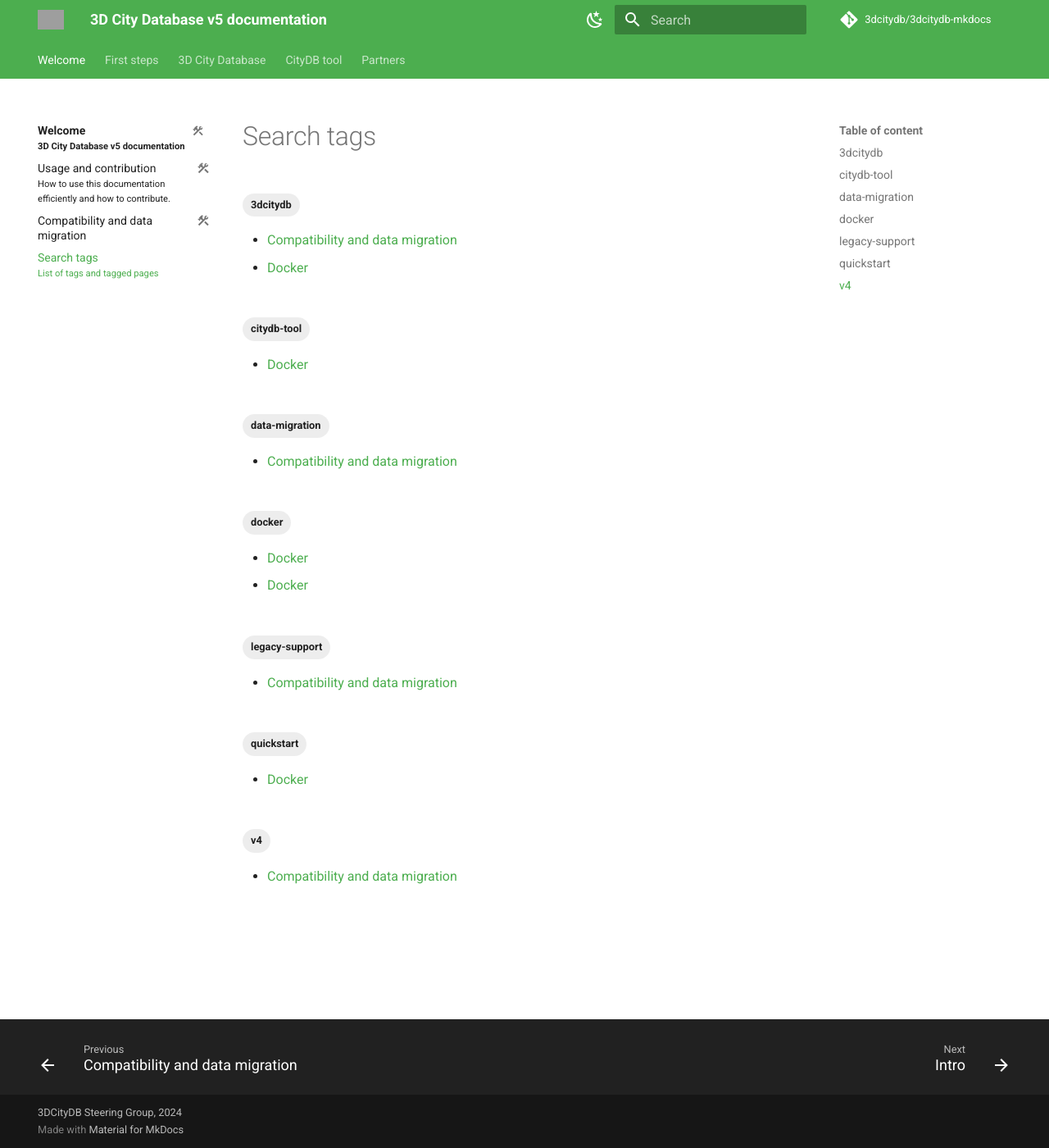
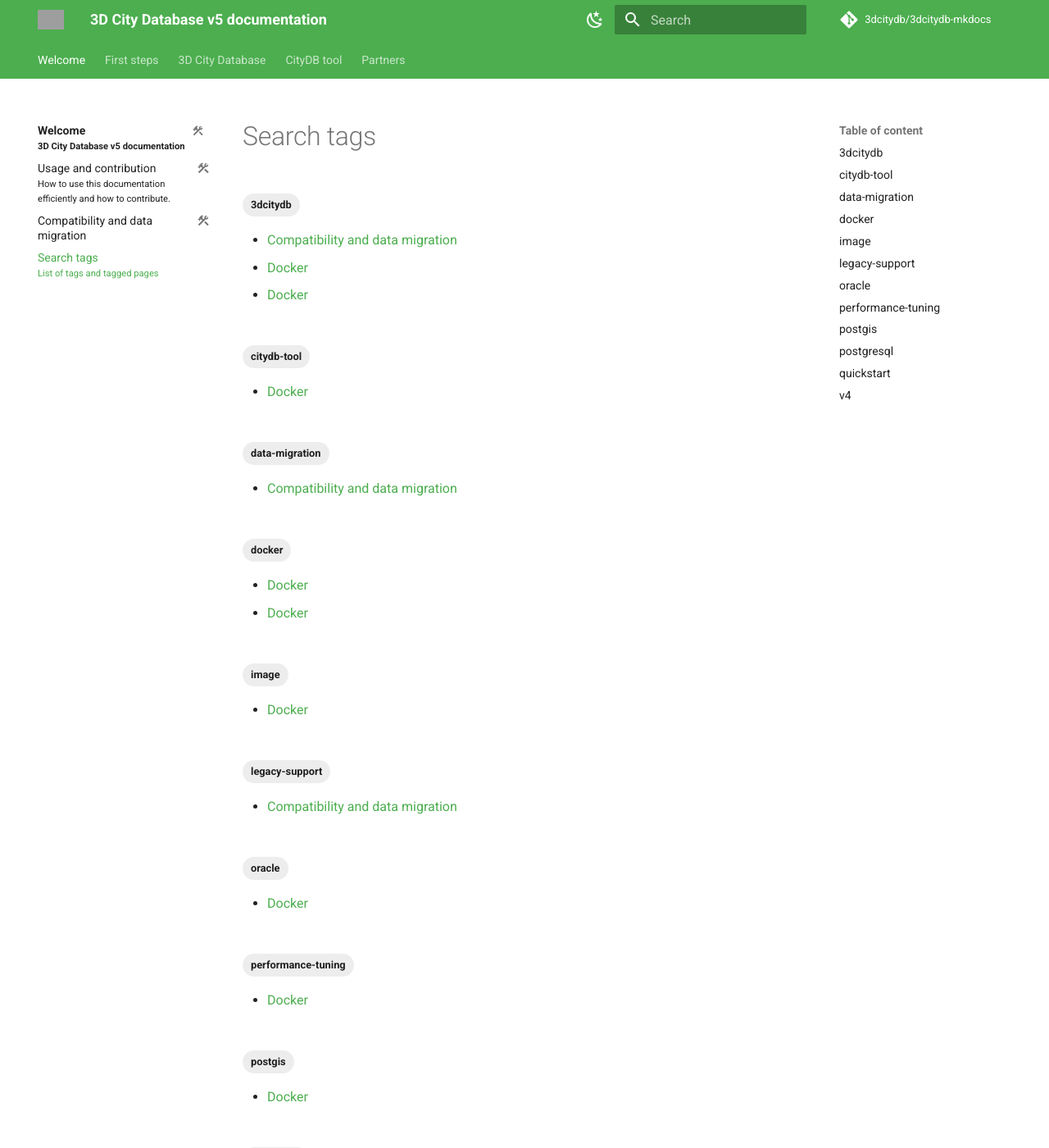
Before and after one commit to BWibo/3dcitydb-mkdocs, an MkDocs documentation site: the page built from docs/tags.md, in a window 1280 px wide and 1400 px high. Shown: the whole window at 82% size. Built offline with MkDocs 1.6.1 and Material for MkDocs 9.7.7, drawn with Linux system fonts in a browser that asks for light colours; comment, search, counter and statistics services are not loaded; some of the changed lines change nothing that is shown; grey boxes are pictures that could not be loaded.

Commit message:
finalize 3dcitydb docker

````diff
--- a/docs/3dcitydb/docker.md
+++ b/docs/3dcitydb/docker.md
@@ -3,30 +3,35 @@
 subtitle: 3DCityDB Docker
 description: Usage of the 3D City Database with Docker
 icon: fontawesome/brands/docker
-status: wip
+status: new
 tags:
+  - 3dcitydb
   - docker
+  - image
+  - postgresql
+  - postgis
+  - oracle
+  - performance-tuning
 ---
 
-- Add note on performance tuning for large datasets!!
-- Add new tags
-- Update examples to show usage of simple, new tags
+The 3DCityDB Docker images are available for _PostgreSQL/PostGIS_ and _Oracle_. The PostgreSQL/PostGIS version is based on the official [PostgreSQL](https://github.com/docker-library/postgres/){target="blank"} and [PostGIS](https://github.com/postgis/docker-postgis/){target="blank} Docker images.
 
-The 3DCityDB Docker images are available for _PostgreSQL/PostGIS_ and _Oracle_. The PostgreSQL/PostGIS version is based on the official [PostgreSQL](https://github.com/docker-library/postgres/){target="_blank"} and [PostGIS](https://github.com/postgis/docker-postgis/){target="_blank} Docker images.
-
-The Oracle version is based on the _Oracle Database Enterprise Edition_ images available from the [Oracle Container registry](https://container-registry.oracle.com){target="_blank"}.
+The Oracle version is based on the _Oracle Database Enterprise Edition_ images available from the [Oracle Container registry](https://container-registry.oracle.com){target="blank"}.
 
 ![3D City Database on Docker](./assets/citydb_docker_logo.png){ width="100" }
 /// caption
 ///
 
-The images described here are available for 3DCityDB version `v4.0.0` and newer. Images for older 3DCityDB versions are available from [TUM-GIS 3DCityDB Docker images](https://github.com/tum-gis/3dcitydb-docker-postgis/){target="_blank"}.
+The images described here are available for 3DCityDB version `v4.0.0` and newer. Images for older 3DCityDB versions are available from [TUM-GIS 3DCityDB Docker images](https://github.com/tum-gis/3dcitydb-docker-postgis/){target="blank"}.
 
 !!! info "Docker image versions and compatibility"
     The 3DCityDB Docker images for `>= v5.x.x` are __only__ available for PostgreSQL/PostGIS and are only compatible with
-    the [`citydb-tool`](../citydb-tool/docker.md) images, as of writing this (2024-12).
+    the [`citydb-tool`](../citydb-tool/docker.md) images, as of writing this (2025-01). See [here](../compatibility.md) for more on CityGML version and 3DCityDB compatibility.
 
 When designing the images we tried to stay as close as possible to the behavior of the base images and the [3DCityDB Shell scripts](../first-steps/setup.md). Thus, all configuration options you may be used to from the base images, are available for the 3DCityDB Docker images as well.
+
+!!! tip "Performance tuning for large datasets"
+    The configuration of the PostgreSQL database has significant impact on performance, e.g. for data [`import`](../citydb-tool/import.md) and [`export`](../citydb-tool/export_shared_options.md) operations. See [Performance tuning for PostgreSQL/PostGIS](#performance-tuning-for-postgresqlpostgis-containers) for more.
 
 ## TL;DR
 
@@ -57,7 +62,14 @@
 
 ## Image variants and versions
 
-The images are available in various _variants_ and _versions_. The PostgreSQL/PostGIS images are available based on _Debian_ and _Alpine Linux_, the Oracles image are based on _Oracle Linux_. The table below gives an overview on the available image versions.
+The images are available in various _variants_ and _versions_. The PostgreSQL/PostGIS images are available based on _Debian_ and _Alpine Linux_, the Oracles image are based on _Oracle Linux_. For the Alpine Linux images `-alpine` is appended to the image tag. The table below gives an overview on the available image versions.
+
+!!! info
+    Depending on the base image variant and version, different versions of PostGIS dependencies (e.g. geos, gdal, proj, sfcgal) are shipped in the base images. Make sure to check the [official PostGIS Docker](https://hub.docker.com/r/postgis/postgis){target="blank"} page for details, if you have specific version requirements.
+
+    As of 2025-01 the __recommended version__ with latest dependencies (geos=3.12.2, gdal=3.9.2, proj=9.4, and sfcgal=1.5.1) is: `latest-alpine` :material-arrow-right: `5.0.0-alpine`, `17-3.5-5.0.0-alpine` or `17-3.5-4.4.0-alpine` for 3DCityDB `v4`.
+
+The `edge` images are automatically built and published on every push to the _master_ branch of the [3DCityDB Github repository](https://github.com/3dcitydb/3dcitydb){target="blank"} using the latest stable version of the base images. The `latest` and _release_ image versions are only built when a new release is published on Github. The `latest` tag will point to the most recent release version using the latest base image version.
 
 |   Tag  | PostGIS (Debian) | PostGIS (Alpine) | Oracle |
 | :------ | :---------------- | :---------------- | :------ |
@@ -73,38 +85,89 @@
 !!! note
     Minor releases are not listed in this table.The latest 3DCityDB version is:
 
-    [![version-badge-github](https://img.shields.io/github/v/release/3dcitydb/3dcitydb?label=Github&logo=github)](https://github.com/3dcitydb/3dcitydb/releases){ target="_blank" }
+    [![version-badge-github](https://img.shields.io/github/v/release/3dcitydb/3dcitydb?label=Github&logo=github)](https://github.com/3dcitydb/3dcitydb/releases){ target="blank" }
 
     The latest image version is:
 
-    [![version-badge-dockerhub](https://img.shields.io/docker/v/3dcitydb/3dcitydb-pg?label=Docker%20Hub&logo=docker&logoColor=white&sort=semver)](https://hub.docker.com/r/3dcitydb/3dcitydb-pg/tags){ target="_blank" }
+    [![version-badge-dockerhub](https://img.shields.io/docker/v/3dcitydb/3dcitydb-pg?label=Docker%20Hub&logo=docker&logoColor=white&sort=semver)](https://hub.docker.com/r/3dcitydb/3dcitydb-pg/tags){ target="blank" }
 
     The latest `v5` image versions are:
 
     [![version badge v5](https://ghcr-badge.egpl.dev/3dcitydb/3dcitydb-pg-v5/tags?color=%2344cc11&ignore=latest&n=4&label=image+tags&trim=)](https://github.com/3dcitydb/3dcitydb/pkgs/container/3dcitydb-pg-v5)
 
-The `edge` images are automatically built and published on every push to the _master_ branch of the [3DCityDB Github repository](https://github.com/3dcitydb/3dcitydb){target="_blank"} using the latest stable version of the base images. The `latest` and __release__ image versions are only built when a new release is published on Github. The `latest` tag will point to the most recent release version using the latest base image version.
-
 ### PostgreSQL/PostGIS images
 
 The PostgreSQL/PostGIS images are available from [3DCityDB
-DockerHub](https://hub.docker.com/r/3dcitydb/3dcitydb-pg){target="_blank"} and [Github
+DockerHub](https://hub.docker.com/r/3dcitydb/3dcitydb-pg){target="blank"} and [Github
 container
-registry](https://github.com/3dcitydb/3dcitydb/pkgs/container/3dcitydb-pg){target="_blank"}.
+registry](https://github.com/3dcitydb/3dcitydb/pkgs/container/3dcitydb-pg){target="blank"}.
 
-``` shell
-docker pull 3dcitydb/3dcitydb-pg[:TAG]
-docker pull ghcr.io/3dcitydb/3dcitydb-pg[:TAG]
-```
+=== "Dockerhub"
 
-The image tags are compose of the _base image version_, the _3DCityDB version_ and the _image variant_,
-`<base image version>-<3DCityDB version>-<image variant>`. The base image version is inherited from the [PostGIS Docker
+    ``` shell
+    docker pull 3dcitydb/3dcitydb-pg
+    ```
+
+=== "ghcr.io"
+
+    ``` shell
+    docker pull ghcr.io/3dcitydb/3dcitydb-pg
+    ```
+
+#### Tags
+
+3DCityDB Docker offers a wide set of image variants and versions for different purposes that can be accessed using the image tag.
+
+=== "Dockerhub"
+
+    ``` shell
+    docker pull 3dcitydb/3dcitydb-pg[:TAG]
+    ```
+
+=== "ghcr.io"
+
+    ``` shell
+    docker pull ghcr.io/3dcitydb/3dcitydb-pg[:TAG]
+    ```
+
+##### Short tags
+
+For each major release of 3DCityDB (e.g. `5.x.x`) a set images using the _3DCityDB version_ and the _image variant_ as tag are released. These versions use the latest base image available. The tags compose of `<major>.<minor>[-<image variant>]` and `<major>[-<image variant>]` are volatile and point to the latest 3DCityDB release. For instance, `5` and `5.1` will point to `5.1.x`, if it is the latest version. This is handy, when you want automatic updates for minor or micro releases.
+
+=== "Dockerhub"
+
+    ``` shell
+    docker pull 3dcitydb/3dcitydb-pg:5
+    docker pull 3dcitydb/3dcitydb-pg:5.0
+    docker pull 3dcitydb/3dcitydb-pg:5.0.0
+    docker pull 3dcitydb/3dcitydb-pg:latest
+
+    docker pull 3dcitydb/3dcitydb-pg:5-alpine
+    docker pull 3dcitydb/3dcitydb-pg:5.0-alpine
+    docker pull 3dcitydb/3dcitydb-pg:5.0.0-alpine
+    docker pull 3dcitydb/3dcitydb-pg:latest-alpine
+    ```
+
+=== "ghcr.io"
+
+    ``` shell
+    docker pull ghcr.io/3dcitydb-pg:5
+    docker pull ghcr.io/3dcitydb-pg:5.0
+    docker pull ghcr.io/3dcitydb-pg:5.0.0
+    docker pull ghcr.io/3dcitydb-pg:latest
+
+    docker pull ghcr.io/3dcitydb-pg:5-alpine
+    docker pull ghcr.io/3dcitydb-pg:5.0-alpine
+    docker pull ghcr.io/3dcitydb-pg:5.0.0-alpine
+    docker pull ghcr.io/3dcitydb-pg:latest-alpine
+    ```
+
+##### Version specific tags
+
+Besides the shorthand tags listed above, version specific tags including the base image version are released. This is helpful, if you want to use a specific PostgreSQL or PostGIS version.
+
+The image tags are compose of the _base image version_, the _3DCityDB version_ and the _image variant_, `<base image version>-<3DCityDB version>-<image variant>`. The base image version is inherited from the [PostGIS Docker
 images](https://hub.docker.com/r/postgis/postgis/tags), e.g. `16-3.4`. Debian is the default image variant, where no image variant is appended to the tag. For the Alpine Linux images `-alpine` is appended. Currently supported base image versions are listed in in the table below.
-
-!!! warning
-    Depending on the base image variant and version, different versions of PostGIS dependencies (e.g. geos, gdal, proj, sfcgal) are shipped in the base images. Make sure to check the [official PostGIS Docker](https://hub.docker.com/r/postgis/postgis){target="_blank"} page for details, if you have specific version requirements.
-
-    As of 2024-12 the __recommended version__ with latest dependencies (geos=3.12.2, gdal=3.9.2, proj=9.4, and sfcgal=1.5.1) is: `latest-alpine` :material-arrow-right: `17-3.5-5.0.0-alpine` or `17-3.5-4.4.0-alpine` for 3DCityDB `v4`.
 
 | PSQL version :material-arrow-down: <br> PostGIS version :material-arrow-right:  |   3.0  |   3.1  |   3.2  |   3.3  |   3.4  | 3.5    |
 |:--:|:------:|:------:|:------:|:------:|:------:|--------|
@@ -118,21 +181,27 @@
 Overview on supported PostgreSQL/PostGIS versions.
 ///
 
-The full list of available images can be found on [DockerHub](https://hub.docker.com/r/3dcitydb/3dcitydb-pg/tags?page=1&ordering=last_updated){target="_blank"} or [Github](https://github.com/3dcitydb/3dcitydb/pkgs/container/3dcitydb-pg){target="_blank"}.
+The full list of available images can be found on [DockerHub](https://hub.docker.com/r/3dcitydb/3dcitydb-pg/tags?page=1&ordering=last_updated){target="blank"} or [Github](https://github.com/3dcitydb/3dcitydb/pkgs/container/3dcitydb-pg){target="blank"}.
 
 Here are some examples for full image tags:
 
-``` shell
-docker pull 3dcitydb/3dcitydb-pg:9.5-2.5-4.4.0
-docker pull 3dcitydb/3dcitydb-pg:13-3.2-4.4.0
-docker pull 3dcitydb/3dcitydb-pg:13-3.2-4.4.0-alpine
-docker pull 3dcitydb/3dcitydb-pg:16-3.4-4.4.0-alpine
+=== "Dockerhub"
 
-docker pull ghcr.io/3dcitydb/3dcitydb-pg:9.5-2.5-4.4.0
-docker pull ghcr.io/3dcitydb/3dcitydb-pg:13-3.2-4.4.0
-docker pull ghcr.io/3dcitydb/3dcitydb-pg:13-3.2-4.4.0-alpine
-docker pull ghcr.io/3dcitydb/3dcitydb-pg:16-3.4-4.4.0-alpine
-```
+    ``` bash
+    docker pull 3dcitydb/3dcitydb-pg:9.5-2.5-4.4.0
+    docker pull 3dcitydb/3dcitydb-pg:13-3.2-4.4.0
+    docker pull 3dcitydb/3dcitydb-pg:13-3.2-4.4.0-alpine
+    docker pull 3dcitydb/3dcitydb-pg:17-3.5-4.4.0-alpine
+    ```
+
+=== "ghcr.io"
+
+    ``` bash
+    docker pull ghcr.io/3dcitydb/3dcitydb-pg:9.5-2.5-4.4.0
+    docker pull ghcr.io/3dcitydb/3dcitydb-pg:13-3.2-4.4.0
+    docker pull ghcr.io/3dcitydb/3dcitydb-pg:13-3.2-4.4.0-alpine
+    docker pull ghcr.io/3dcitydb/3dcitydb-pg:17-3.5-4.4.0-alpine
+    ```
 
 ### Oracle images
 
@@ -166,7 +235,7 @@
 ### PostgreSQL/PostGIS environment variables
 
 The 3DCityDB PostgreSQL/PostGIS Docker images make use of the following environment variables inherited from the official
-[PostgreSQL](https://hub.docker.com/_/postgres){target="_blank"} and [PostGIS](https://registry.hub.docker.com/r/postgis/postgis/){target="_blank"} Docker images. Refer to the documentations of both images for much more configuration options.
+[PostgreSQL](https://hub.docker.com/_/postgres){target="blank"} and [PostGIS](https://registry.hub.docker.com/r/postgis/postgis/){target="blank"} Docker images. Refer to the documentations of both images for much more configuration options.
 
 `POSTGRES_DB=database name`
 
@@ -182,7 +251,7 @@
 
 `POSTGIS_SFCGAL=trueyes|no`
 
-:   If set, [PostGIS SFCGAL](http://www.sfcgal.org/){target="_blank"} support is enabled. __Note:__ SFCGAL may not be available in some older Alpine based images (PostgresSQL `< v12`). Refer to the [official PostGIS Docker docs](https://registry.hub.docker.com/r/postgis/postgis/){target="_blank"} for more details. Setting the variable on those images will have no effect.
+:   If set, [PostGIS SFCGAL](http://www.sfcgal.org/){target="blank"} support is enabled. __Note:__ SFCGAL may not be available in some older Alpine based images (PostgresSQL `< v12`). Refer to the [official PostGIS Docker docs](https://registry.hub.docker.com/r/postgis/postgis/){target="blank"} for more details. Setting the variable on those images will have no effect.
 
 ### Oracle environment variables
 
@@ -208,8 +277,8 @@
 
 `BASEIMAGE_TAG=tag of the base image`
 
-:   Tag of the base image that is used for the build. Available tags can be found on DockerHub for the [PostgreSQL/PostGIS images](https://registry.hub.docker.com/r/postgis/postgis/tags?page=1&ordering=last_updated){target="_blank"} and
-in the [Oracle container registry](https://container-registry.oracle.com){target="_blank"}.
+:   Tag of the base image that is used for the build. Available tags can be found on DockerHub for the [PostgreSQL/PostGIS images](https://registry.hub.docker.com/r/postgis/postgis/tags?page=1&ordering=last_updated){target="blank"} and
+in the [Oracle container registry](https://container-registry.oracle.com){target="blank"}.
 
 ### PostgreSQL/PostGIS
 
@@ -222,19 +291,98 @@
     cd 3dcitydb/postgresql/
     ```
 
-2. Build the Postgresql/PostGIS image using  [`docker build`](https://docs.docker.com/reference/cli/docker/buildx/build/):
+2. Build the PostgreSQL/PostGIS image using  [`docker build`](https://docs.docker.com/reference/cli/docker/buildx/build/):
 
     ``` bash
     docker build -t 3dcitydb/3dcitydb-pg .
     # or with a specific base image tag
     docker build -t 3dcitydb/3dcitydb-pg \
-        --build-arg BASEIMAGE_TAG=16-3.4 \
+        --build-arg BASEIMAGE_TAG=17-3.5 \
       .
+    ```
+
+#### Include data in an images
+
+In general, it is __not recommended__ to store data directly inside a Docker image and use [docker volumes](https://docs.docker.com/storage/volumes/){target="blank"} instead. Volumes are the preferred mechanism for persisting data generated by and used by Docker containers. However, for some use-cases it can be very handy to create a Docker image including data. For instance, if you have
+automated tests operating on the exact same data every time or you want to prepare a 3DCityDB image including data for a lecture or workshop, that will run out of the box, without having to import data first.
+
+!!! warning
+    The practice described here has many drawbacks and is a potential security threat. It should not be performed with sensitive data!
+
+##### Image creation process
+
+1. Choose a 3DCityDB image that is suitable for you purpose. You will not be able to change the image version later, as you could easily do when using volumes (the default). Available versions are listed in [Image variants and versions](#image-variants-and-versions). To update an image with data, it has to be recreated from scrap using the desired/updated base image.
+
+2. Create a Docker network and start a 3DCityDB Docker container:
+
+    ``` bash
+    docker network create citydb-net
+    docker run -d --name citydbTemp \
+      --network citydb-net \
+      -e "PGDATA=/mydata" \
+      -e "POSTGRES_PASSWORD=changeMe" \
+      -e "SRID=25832" \
+    3dcitydb/3dcitydb-pg:17-3.5-5.0.0
+    ```
+
+    !!! warning
+        The database credentials and settings provided in this step cannot be changed when later on creating containers from this image!
+
+    Note down the database connection credentials (db name, username,  password) or you won't be able to access the content later.
+
+3. Import data to the container. For this example we are using the [LoD3 Railway dataset](https://github.com/3dcitydb/importer-exporter/raw/master/resources/samples/Railway%20Scene/Railway_Scene_LoD3.zip){target="blank"} and the [CityDB tool](../citydb-tool/import.md).
+
+    ``` bash
+    docker run -i -t --rm \
+        --network citydb-net \
+        -v /d/temp:/data \
+      3dcitydb/citydb-tool import \
+        -H citydbTemp \
+        -d postgres \
+        -u postgres \
+        -p changeMe \
+        /data/Railway_Scene_LoD3.zip
+    ```
+
+4. Stop the running 3DCityDB container, remove the network and commit it to an image:
+
+    ``` bash
+    docker stop citydbTemp
+    docker network rm citydb-net
+    docker commit citydbTemp 3dcitydb/3dcitydb-pg:17-3.5-5.0.0-railwayScene_LoD3
+    ```
+
+5. Remove the 3DCityDB container:
+
+    ``` bash
+    docker rm -f -v citydbTemp
+    ```
+
+    We have now created a 3DCityDB image that contains data that can e.g. be pushed to a Docker registry or exported as TAR. When creating containers from this image, it is not required to specify any configuration parameter as you usually would, when creating a fresh 3DCityDB container.
+
+    ``` bash
+    docker run --name cdbWithData --rm -p 5432:5432 \
+      3dcitydb/3dcitydb-pg:17-3.5-5.0.0-railwayScene_LoD3
+    ```
+
+    To connect to the database, use the credentials you set in step 2. The
+    following example lists the tables of the DB running in the container
+    using `psql`.
+
+    ``` bash
+    export PGPASSWORD=postgres
+    query='SELECT COUNT(*) FROM citydb.cityobject;'
+    psql -h localhost -p 5432 -U postgres -d postgres -c "$query"
+
+    # count
+    # -------
+    #   231
+    # (1 row)
     ```
 
 ### Oracle
 
-To build 3DCityDB Docker images for Oracle, you first need a Docker image for the Oracle database. You can either build the Oracle image yourself using the Dockerfiles and guidelines provided in the [Oracle GitHub repository](https://github.com/oracle/docker-images){target="_blank"}. Alternatively, you can download a pre-built Oracle database image from the [Oracle Container registry](https://container-registry.oracle.com){target="_blank"}.
+To build 3DCityDB Docker images for Oracle, you first need a Docker image for the Oracle database. You can either build the Oracle image yourself using the Dockerfiles and guidelines provided in the [Oracle GitHub repository](https://github.com/oracle/docker-images){target="blank"}. Alternatively, you can download a pre-built Oracle database image from the [Oracle Container registry](https://container-registry.oracle.com){target="blank"}.
 
 !!! note
 
@@ -282,9 +430,9 @@
 
 ## Performance tuning for PostgreSQL/PostGIS containers
 
-PostgreSQL databases offer a wide range of configuration parameters that affect database performance and enable e.g. parallelization of queries. Database optimization is a complex topic but using [PGTune](https://pgtune.leopard.in.ua){target="_blank"} you can easily get a set of configuration options, that may help to increase database performance.
+The configuration of the PostgreSQL database has significant impact on performance, e.g. for data [`import`](../citydb-tool/import.md) and [`export`](../citydb-tool/export_shared_options.md) operations. PostgreSQL databases offer a wide range of configuration parameters that affect database performance and enable e.g. parallelization of queries. Database optimization is a complex topic but using [PGTune](https://pgtune.leopard.in.ua){target="blank"} you can easily get a set of configuration options, that may help to increase database performance.
 
-1. Visit the [PGTune website](https://pgtune.leopard.in.ua/){target="_blank"}, fill in the form and generate a set of parameters for your system. You will get something like this:
+1. Visit the [PGTune website](https://pgtune.leopard.in.ua/){target="blank"}, fill in the form and generate a set of parameters for your system. You will get something like this:
 
     ``` text
     # DB Version: 13
@@ -313,9 +461,9 @@
     max_parallel_maintenance_workers = 4
     ```
 
-2. Pass these configuration parameters to `postgres` (see emphasized line) using the the `-c` option when starting your DCityDB container with [`docker run`](https://docs.docker.com/engine/reference/run){target="_blank"}.
+2. Pass these configuration parameters to `postgres` (see emphasized line) using the the `-c` option when starting your DCityDB container with [`docker run`](https://docs.docker.com/engine/reference/run){target="blank"}.
 
-    ``` bash hl_lines="4"
+    ``` bash hl_lines="4-20"
     docker run -d -i -t --name citydb -p 5432:5342 \
       -e SRID=25832 \
       -e POSTGRES_PASSWORD=changeMe \
@@ -337,82 +485,3 @@
       -c max_parallel_workers=8 \
       -c max_parallel_maintenance_workers=4
     ```
-
-## Include data in a 3DCityDB Docker images
-
-In general, it is __not recommended__ to store data directly inside a Docker image and use [docker volumes](https://docs.docker.com/storage/volumes/){target="blank"} instead. Volumes are the preferred mechanism for persisting data generated by and used by Docker containers. However, for some use-cases it can be very handy to create a Docker image including data. For instance, if you have
-automated tests operating on the exact same data every time or you want to prepare a 3DCityDB image including data for a lecture or workshop, that will run out of the box, without having to import data first.
-
-!!! warning
-    The practice described here has many drawbacks and is a potential security threat. It should not be performed with sensitive data!
-
-### Image creation process
-
-1. Choose a 3DCityDB image that is suitable for you purpose. You will not be able to change the image version later, as you could easily do when using volumes (the default). Available versions are listed in [Image variants and versions](#image-variants-and-versions). To update an image with data, it has to be recreated from scrap using the desired/updated base image.
-
-2. Create a Docker network and start a 3DCityDB Docker container:
-
-    ``` bash
-    docker network create citydb-net
-    docker run -d --name citydbTemp \
-      --network citydb-net \
-      -e "PGDATA=/mydata" \
-      -e "POSTGRES_PASSWORD=changeMe" \
-      -e "SRID=25832" \
-    3dcitydb/3dcitydb-pg:latest-alpine
-    ```
-
-    !!! warning
-        The database credentials and settings provided in this step cannot be changed when later on creating containers from this image!
-
-    Note down the database connection credentials (db name, username,  password) or you won't be able to access the content later.
-
-3. Import data to the container. For this example we are using the [LoD3 Railway dataset](https://github.com/3dcitydb/importer-exporter/raw/master/resources/samples/Railway%20Scene/Railway_Scene_LoD3.zip){target="_blank"} and the [CityDB tool](../citydb-tool/import.md).
-
-    ``` bash
-    docker run -i -t --rm --name impexp \
-        --network citydb-net \
-        -v /d/temp:/data \
-      3dcitydb/impexp:latest-alpine import \
-        -H citydbTemp \
-        -d postgres \
-        -u postgres \
-        -p changeMe \
-        /data/Railway_Scene_LoD3.zip
-    ```
-
-4. Stop the running 3DCityDB container, remove the network and commit it to an image:
-
-    ``` bash
-    docker stop citydbTemp
-    docker network rm citydb-net
-    docker commit citydbTemp 3dcitydb/3dcitydb-pg:4.1.0-alpine-railwayScene_LoD3
-    ```
-
-5. Remove the 3DCityDB container:
-
-    ``` bash
-    docker rm -f -v citydbTemp
-    ```
-
-    We have now created a 3DCityDB image that contains data that can e.g. be pushed to a Docker registry or exported as TAR. When creating containers from this image, it is not required to specify any configuration parameter as you usually would, when creating a fresh 3DCityDB container.
-
-    ``` bash
-    docker run --name cdbWithData --rm -p 5432:5432 \
-      3dcitydb/3dcitydb-pg:4.1.0-alpine-railwayScene_LoD3
-    ```
-
-    To connect to the database, use the credentials you set in step 2. The
-    following example lists the tables of the DB running in the container
-    using `psql`.
-
-    ``` console
-    $ export PGPASSWORD=postgres
-    $ query='SELECT COUNT(*) FROM citydb.cityobject;'
-    $ psql -h localhost -p 5432 -U postgres -d postgres -c "$query"
-
-    count
-    -------
-      231
-    (1 row)
-    ```
````
